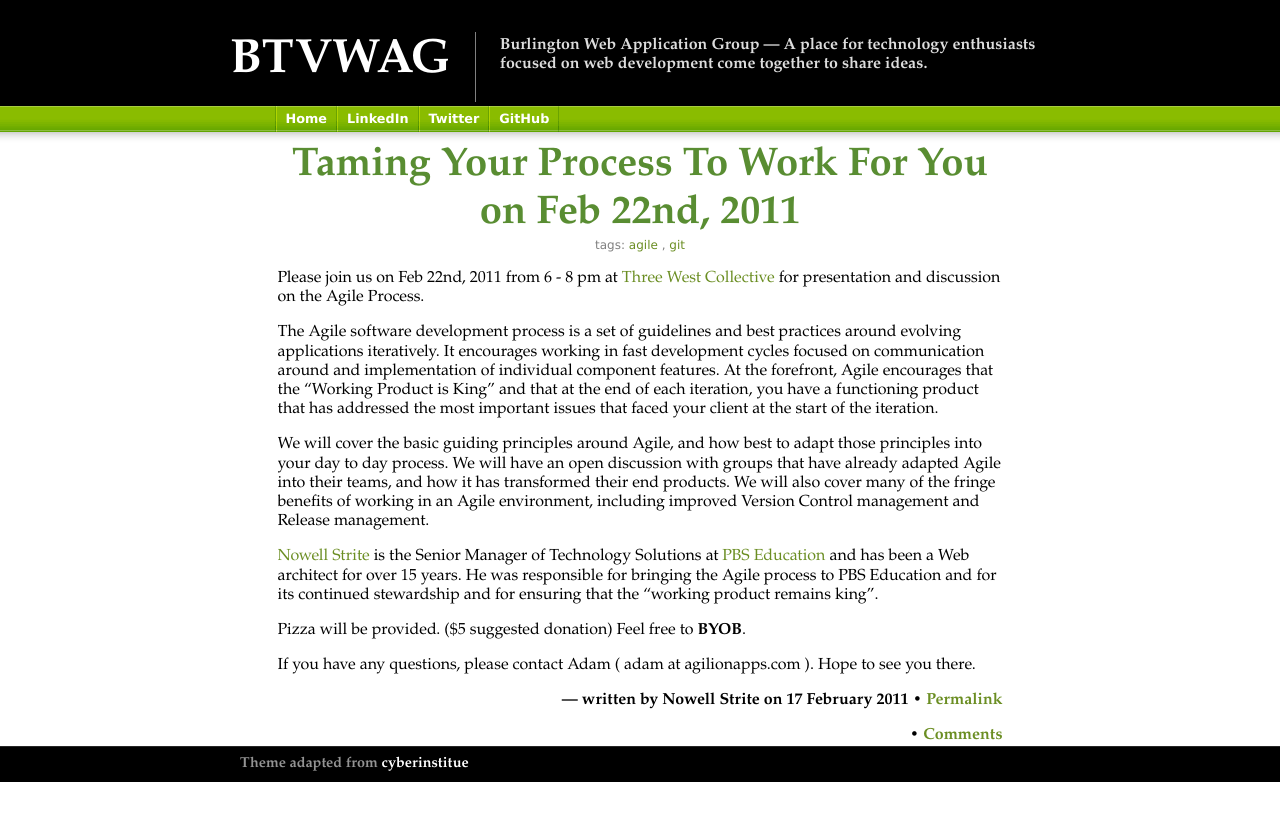
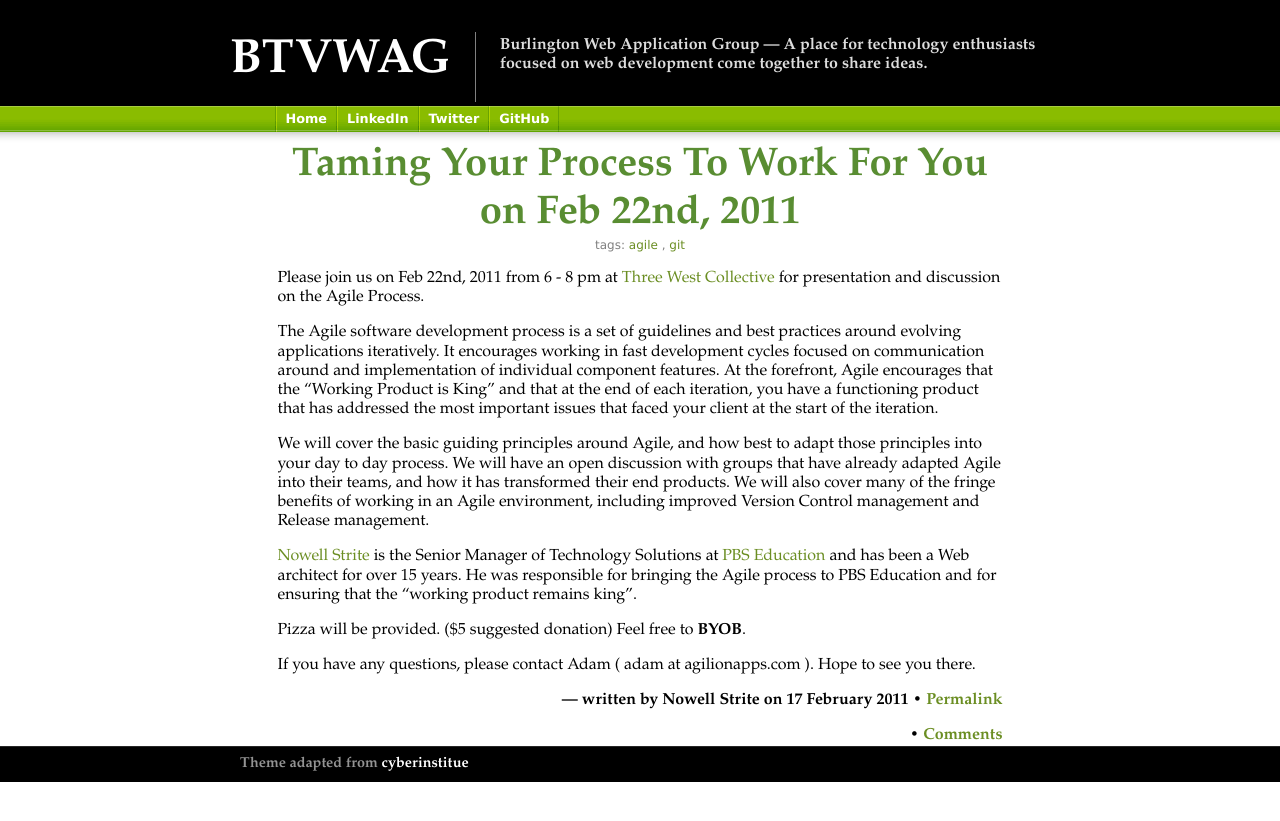
Before and after one commit to btvwag/btvwag.github.com, a Jekyll site: the page built from _posts/2011-02-17-feb22-meeting.md, in a window 1280 px wide. Shown: the top 821 px of the page. Built offline with Jekyll 4.4.1, drawn with Linux system fonts in a browser that asks for light colours; comment, search, counter and statistics services are not loaded.

Commit message:
Rephrased.

```diff
--- a/_posts/2011-02-17-feb22-meeting.md
+++ b/_posts/2011-02-17-feb22-meeting.md
@@ -27,8 +27,7 @@ management and Release management.
 [Nowell Strite](http://nowell.strite.org/) is the Senior Manager of Technology
 Solutions at [PBS Education](http://www.pbs.org/) and has been a Web architect
 for over 15 years. He was responsible for bringing the Agile process to PBS
-Education and for its continued stewardship and for ensuring that the "working
-product remains king".
+Education and for ensuring that the "working product remains king".
 
 Pizza will be provided. ($5 suggested donation) Feel free to __BYOB__.
 
```
